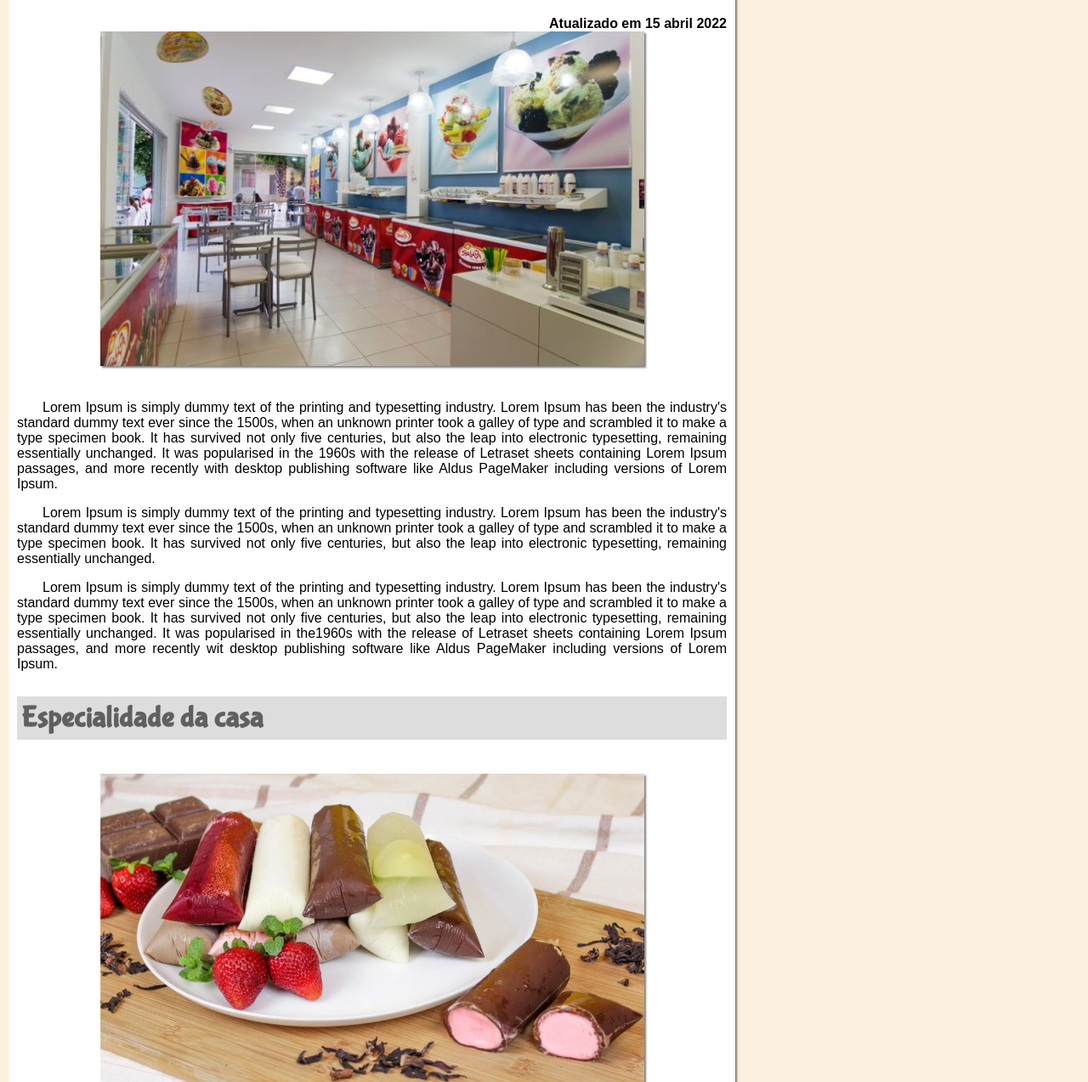
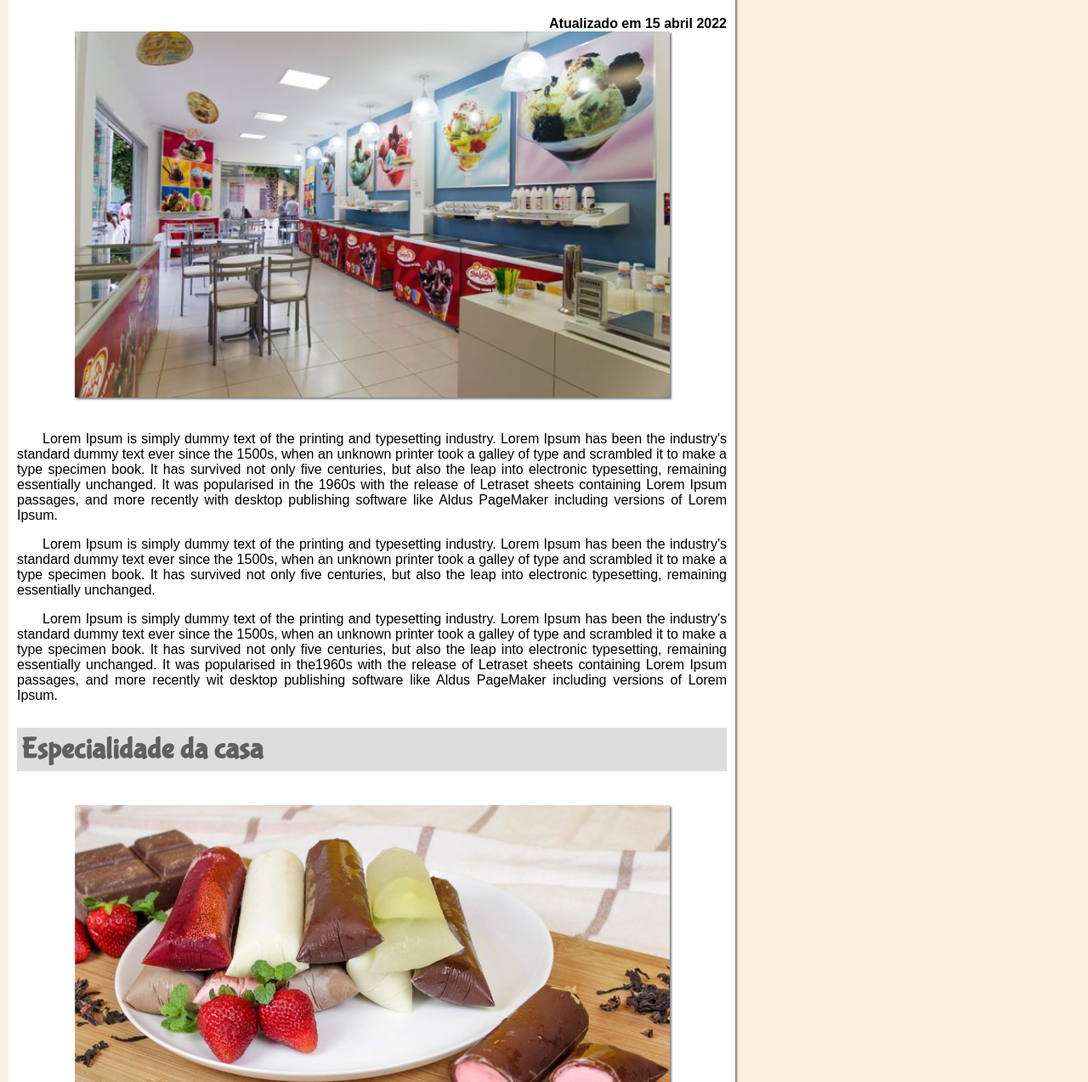
Before and after one commit to Lorran-alves/Projeto_Sorveteria, a plain HTML site: page index.html in a window 1280 px wide. Shown: the part 326-1600 px from the top of the page at 85% size. Drawn offline with Linux system fonts and the light colour scheme.

Commit message:
Update estilo.css

```diff
--- a/css/estilo.css
+++ b/css/estilo.css
@@ -108,14 +108,14 @@ h4.sub-titulo{
 }
 .Foto01{
      display: block;
-    width: 640px;
+    width: 700px;
     margin:40px auto;
     box-shadow: 2px 2px 2px rgba(0, 0, 0,.5);
  }
  .Foto02{
      display: block;
      box-shadow: 2px 2px 2px rgba(0, 0, 0,.5);
-     width: 640px;
+     width: 700px;
     margin: 40px auto;
 
   }
```
